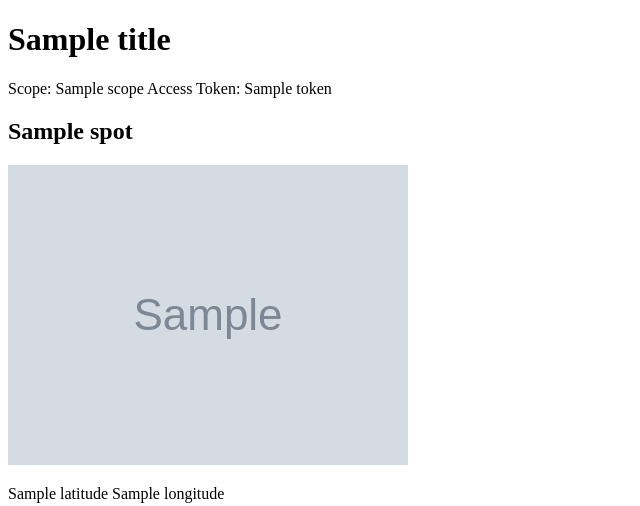
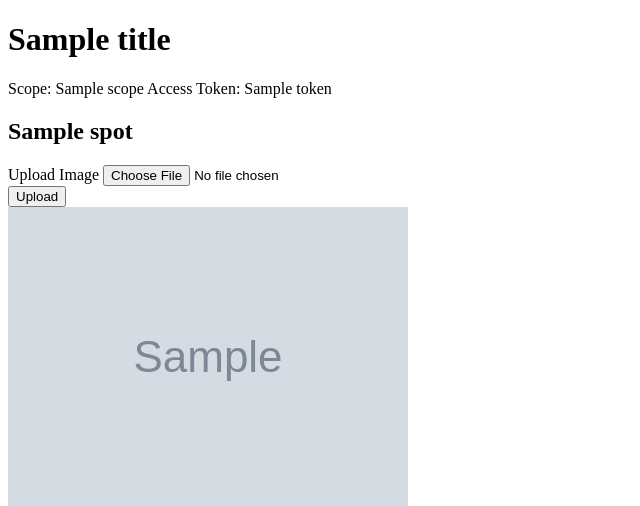
Before and after one commit to uw-it-aca/uw-restclients-spotseeker, a Django app: template docker/test-app/test_app/templates/spot.html in a window 1280 px wide. Shown: the top 506 px of the page, without its empty margins (0-640 px from the left). Run offline with Django 3.2, Linux system fonts and the light colour scheme; the template is opened without the code that fills it: most values are stand-ins (such as "Sample title", 1, 10 or a date in 2020); grey boxes marked "Sample" are stand-in pictures.

Commit message:
add spot image uploading

```diff
--- a/docker/test-app/test_app/templates/base.html
+++ b/docker/test-app/test_app/templates/base.html
@@ -7,7 +7,7 @@
     <h1>{{ title }}</h1>
 
     <span>Scope: {{ scope }}</span>
-    <span id="token">Access Token: {{ token }}</span>
+    <span>Access Token: {{ token }}</span>
 
     {% block content %}{% endblock %}
 </body>
--- a/docker/test-app/test_app/templates/spot.html
+++ b/docker/test-app/test_app/templates/spot.html
@@ -3,6 +3,17 @@
 {% block content %}
 
 <h2>{{ spot.name }}</h2>
+
+<form>
+    <div>
+        <label for="image">Upload Image</label>
+        <input type="file" id="image" accept="image/*" />
+    </div>
+
+    <div>
+        <button type="submit" id="upload">Upload</button>
+    </div>
+</form>
 
 <div class="imgs">
 {% for image in spot.images %}
@@ -58,6 +69,7 @@
 
 {% block scripts %}
 <script>
+    // spot delete
     const deleteButton = document.querySelector('#delete');
 
     deleteButton.addEventListener('click', () => {
@@ -76,6 +88,7 @@
         });
     });
 
+    // image delete
     const deleteImgButtons = document.querySelectorAll('.delete-img');
 
     function imageDelete(event) {
@@ -104,5 +117,29 @@
     deleteImgButtons.forEach(button => {
         button.addEventListener('click', imageDelete);
     });
+
+    // image upload
+    const uploadButton = document.querySelector('#upload');
+    const imageInput = document.querySelector('#image');
+
+    uploadButton.addEventListener('click', () => {
+        event.preventDefault();
+
+        const formData = new FormData();
+        formData.append('file', imageInput.files[0]);
+
+        fetch('{{ spot.spot_id }}/image', {
+            method: 'POST',
+            body: formData
+        })
+        .then(response => {
+            if (response.ok) {
+                window.location.href = '/spot/{{ spot.spot_id }}';
+                window.location.reload();
+            } else {
+                alert('Something went wrong.');
+            }
+        });
+    });
 </script>
 {% endblock %}
```
Also changed, not shown: docker/test-app/test_app/views.py (+2 -8 lines).
